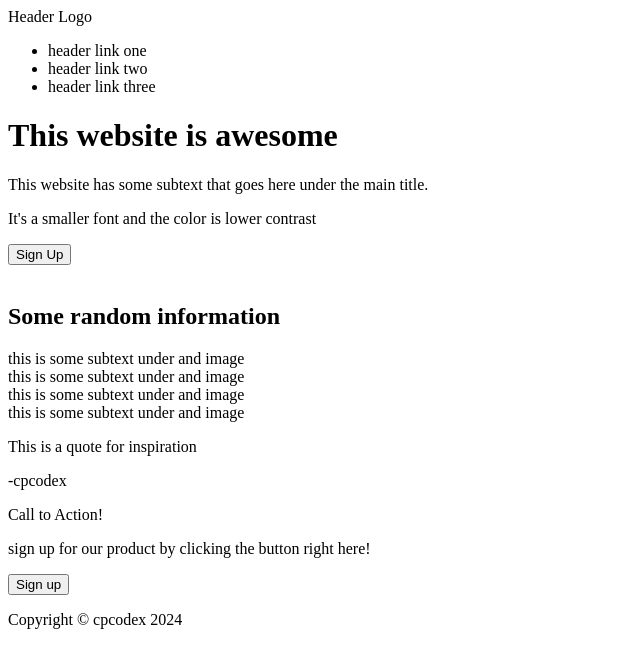
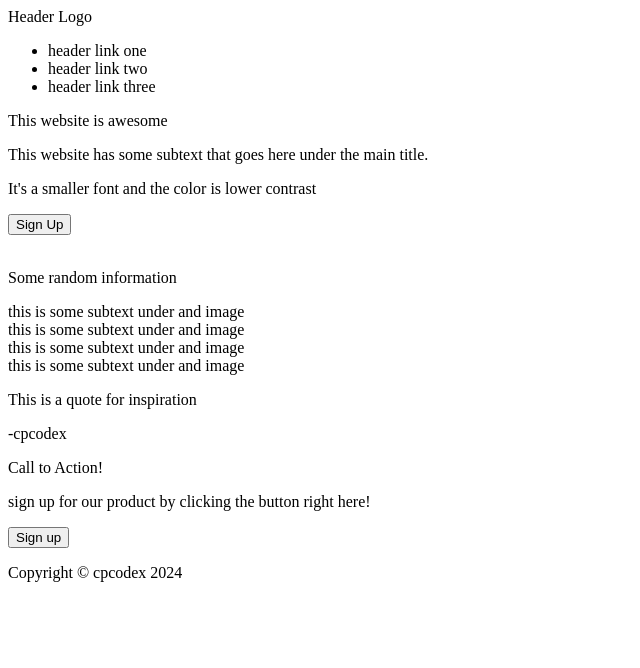
Before and after one commit to cpcodex/landing-page, a plain HTML site: page index.html in a window 1280 px wide. Shown: the whole page, without its empty margins (0-640 px from the left). Drawn offline with Linux system fonts and the light colour scheme.

Commit message:
added class types

```diff
--- a/index.html
+++ b/index.html
@@ -8,31 +8,29 @@
 
   <body>
     <div class="head">
-      <div class="header">Header Logo</div>
+      <div class="head-logo">Header Logo</div>
       <ul>
         <li><a>header link one</a></li>
         <li><a>header link two</a></li>
         <li><a>header link three</a></li>
       </ul>
     </div>
-
     <div class="header">
       <div class="content">
-        <h1>This website is awesome</h1>
+        <p>This website is awesome</p>
         <p>
           This website has some subtext that goes here under the main title.
         </p>
         <p>It's a smaller font and the color is lower contrast</p>
         <button>Sign Up</button>
       </div>
-      <div>
+      <div class="image-bg">
         <img />
       </div>
     </div>
     <div class="information">
-      <h2>Some random information</h2>
-      <div class="info-box"></div>
-      <figcaption>this is some subtext under and image</figcaption>
+      <p>Some random information</p>
+      <div class="info-box-holder">
         <div class="info-box">
           <figcaption>this is some subtext under and image</figcaption>
         </div>
@@ -41,6 +39,10 @@
         </div>
         <div class="info-box">
           <figcaption>this is some subtext under and image</figcaption>
+        </div>
+        <div class="info-box">
+          <figcaption>this is some subtext under and image</figcaption>
+        </div>
       </div>
     </div>
     <div class="quote">
```
Lines whose indentation alone changed are shown as unchanged.
